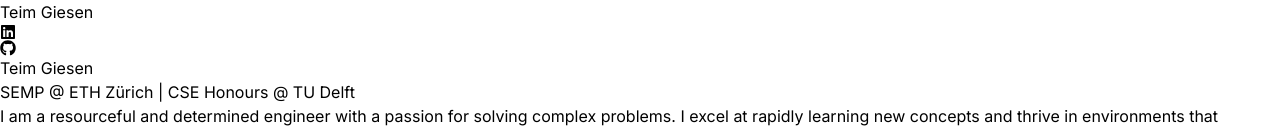
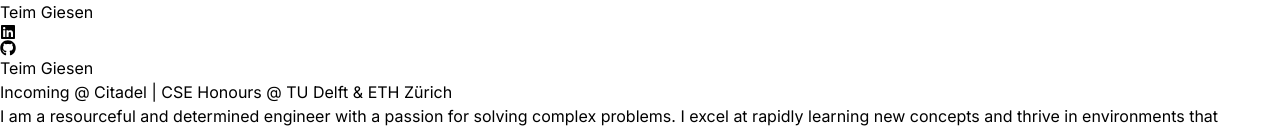
Before and after one commit to teimg/portfolio-site, a React (Vite) app: page / in a window 1280 px wide. Shown: the top 132 px of the page. Built offline with nearby package versions, Linux system fonts and the light colour scheme.

Commit message:
Updated PFP + Hero

```diff
--- a/src/Components/Hero.jsx
+++ b/src/Components/Hero.jsx
@@ -1,7 +1,7 @@
 import {HERO_CONTENT} from "../constants"
 import {HERO_BANNER} from "../constants"
 import {NAME} from "../constants"
-import img from "../assets/about.jpg"
+import img from "../assets/head_shot_site.jpg"
 import {motion} from "framer-motion"
 
 const Hero = () => {
@@ -16,7 +16,7 @@
                     transition={{duration: 0.5, delay: 0.5}}>
                         {NAME}
                     </motion.h1>
-                    <motion.span className="bg-gradient-to-l from-red-300 via-slate-500 to-blue-500 bg-clip-text text-2xl track-tight text-transparent max-w-xl"
+                    <motion.span className="bg-gradient-to-l from-red-300 via-slate-500 to-blue-500 bg-clip-text text-3xl track-tight text-transparent max-w-xl"
                     initial = {{x: -100, opacity: 0}}
                     animate = {{x: 0, opacity: 1}}
                     transition={{duration: 0.5, delay: 0.75}}>
--- a/src/constants/index.js
+++ b/src/constants/index.js
@@ -7,7 +7,7 @@
 
 export const HERO_CONTENT = `I am a resourceful and determined engineer with a passion for solving complex problems. I excel at rapidly learning new concepts and thrive in environments that demand innovation, creative solutions and a proactive approach.`;
 
-export const HERO_BANNER = 'SEMP @ ETH Zürich | CSE Honours @ TU Delft'
+export const HERO_BANNER = 'Incoming @ Citadel | CSE Honours @ TU Delft & ETH Zürich'
 
 export const EXPERIENCES = [
   {
```
Also changed, not shown: 1 other file (tests, documents, lock files or other folders).
